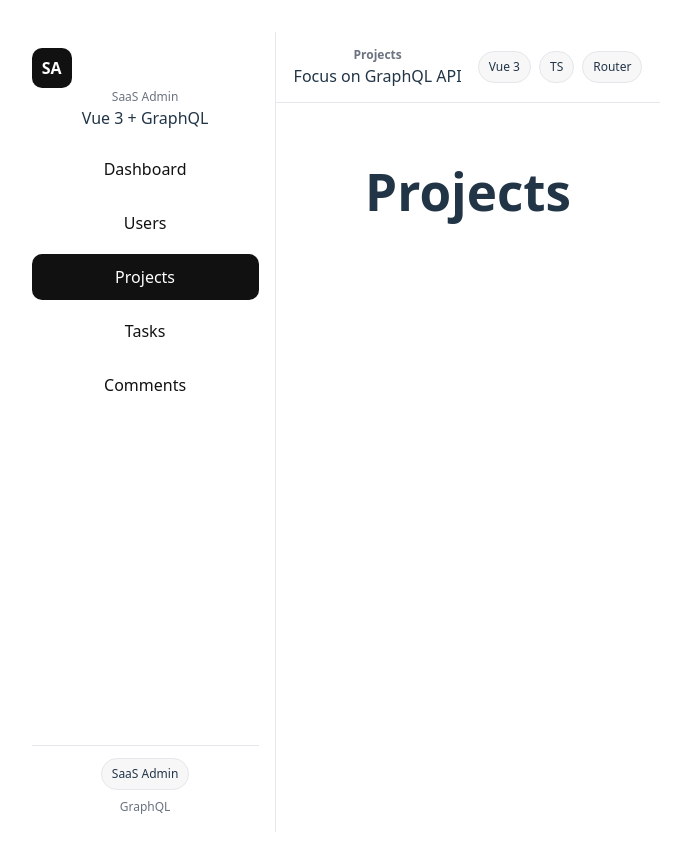
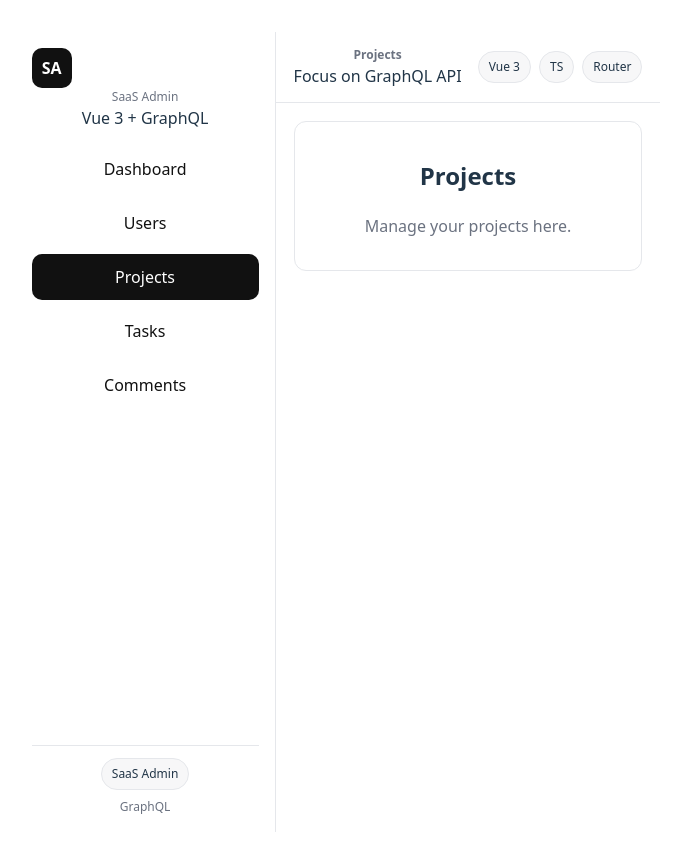
Before and after one commit to NJavokhir/saas-admin-graphql, a Vue app: page /projects in a window 1280 px wide. Shown: the top 852 px of the page, without its empty margins (302-993 px from the left). Built offline with nearby package versions, Linux system fonts and the light colour scheme.

Commit message:
Enhance view components with card layout and styling for Comments, Projects, Tasks, and Users

```diff
--- a/src/views/CommentsView.vue
+++ b/src/views/CommentsView.vue
@@ -1 +1,17 @@
-<template></template>
+<template>
+    <div class="card">
+        <h2>Comments</h2>
+        <p class="muted">Manage your comments here.</p>
+    </div>
+</template>
+<style scoped>
+.card {
+    padding: 16px;
+    border: 1px solid var(--border);
+    border-radius: 12px;
+    background: #fff;
+}
+.muted {
+    color: var(--muted);
+}
+</style>
--- a/src/views/ProjectsView.vue
+++ b/src/views/ProjectsView.vue
@@ -1,5 +1,17 @@
 <template>
-    <div>
-        <h1>Projects</h1>
+    <div class="card">
+        <h2>Projects</h2>
+        <p class="muted">Manage your projects here.</p>
     </div>
 </template>
+<style scoped>
+.card {
+    padding: 16px;
+    border: 1px solid var(--border);
+    border-radius: 12px;
+    background: #fff;
+}
+.muted {
+    color: var(--muted);
+}
+</style>
--- a/src/views/TasksView.vue
+++ b/src/views/TasksView.vue
@@ -1,5 +1,17 @@
 <template>
-    <div>
-        <h1>Tasks</h1>
+    <div class="card">
+        <h2>Tasks</h2>
+        <p class="muted">Manage your tasks here.</p>
     </div>
 </template>
+<style scoped>
+.card {
+    padding: 16px;
+    border: 1px solid var(--border);
+    border-radius: 12px;
+    background: #fff;
+}
+.muted {
+    color: var(--muted);
+}
+</style>
--- a/src/views/UsersView.vue
+++ b/src/views/UsersView.vue
@@ -1,5 +1,17 @@
 <template>
-    <div>
-        <h1>Users</h1>
+    <div class="card">
+        <h2>Users</h2>
+        <p class="muted">Manage your users here.</p>
     </div>
 </template>
+<style scoped>
+.card {
+    padding: 16px;
+    border: 1px solid var(--border);
+    border-radius: 12px;
+    background: #fff;
+}
+.muted {
+    color: var(--muted);
+}
+</style>
```
